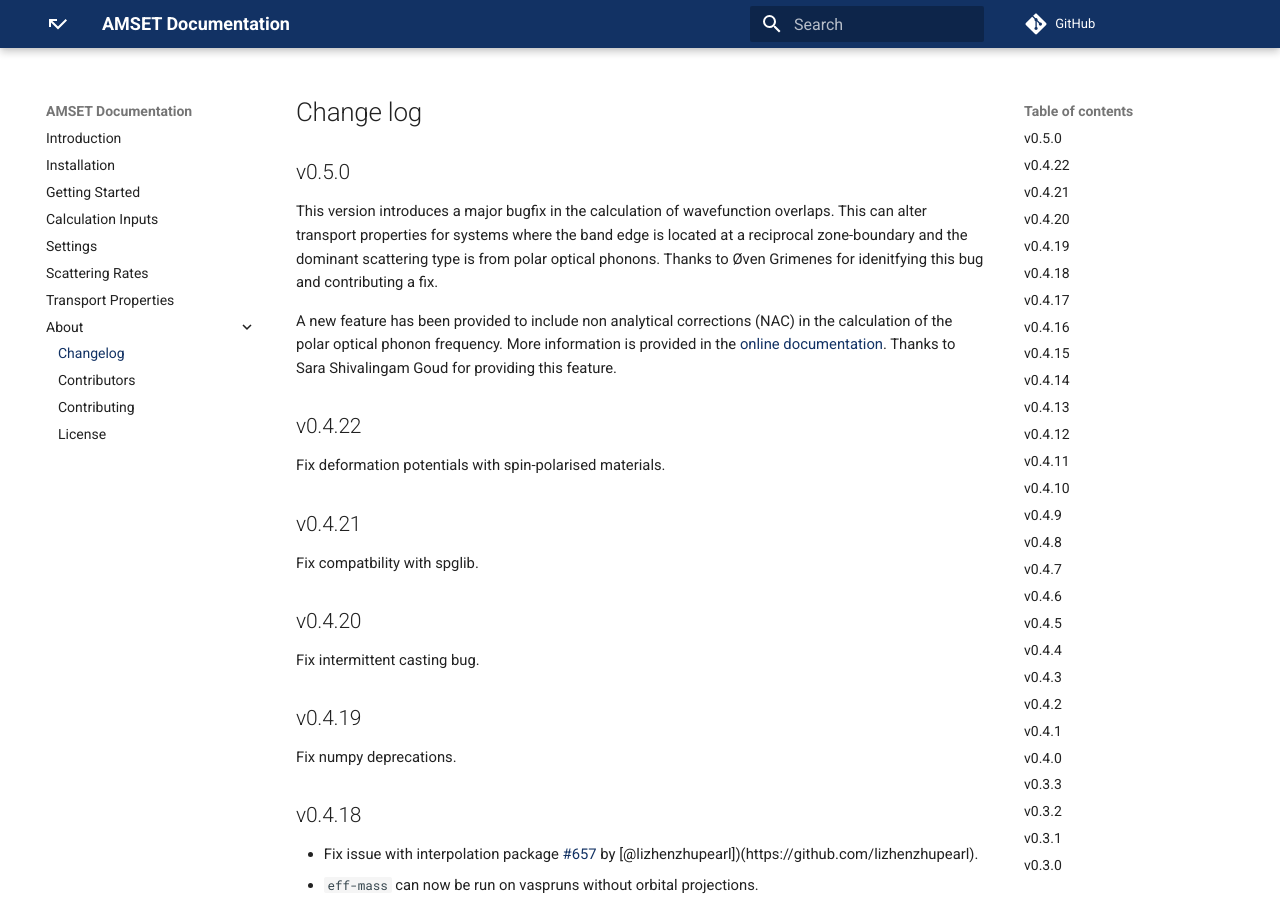
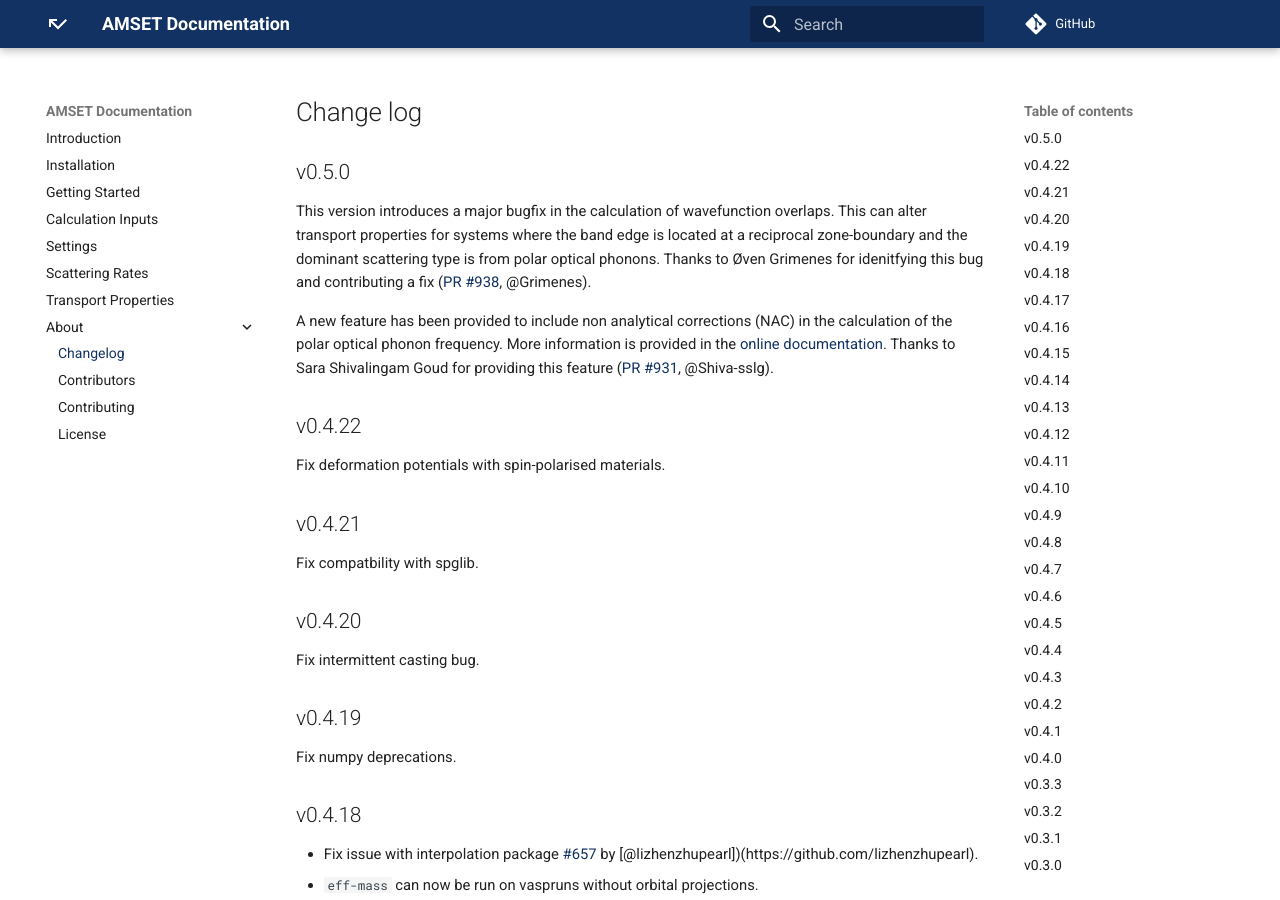
Before and after one commit to hackingmaterials/amset, an MkDocs documentation site: the page built from docs/src/changelog.md, in a window 1280 px wide and 900 px high. Built offline with MkDocs 1.6.1 and Material for MkDocs 9.7.7, drawn with Linux system fonts in a browser that asks for light colours; comment, search, counter and statistics services are not loaded.

Commit message:
Update version

```diff
--- a/amset/__init__.py
+++ b/amset/__init__.py
@@ -1 +1 @@
-__version__ = "0.4.22"
+__version__ = "0.5.0"
--- a/docs/src/changelog.md
+++ b/docs/src/changelog.md
@@ -2,9 +2,9 @@
 
 ## v0.5.0
 
-This version introduces a major bugfix in the calculation of wavefunction overlaps. This can alter transport properties for systems where the band edge is located at a reciprocal zone-boundary and the dominant scattering type is from polar optical phonons. Thanks to Øven Grimenes for idenitfying this bug and contributing a fix.
+This version introduces a major bugfix in the calculation of wavefunction overlaps. This can alter transport properties for systems where the band edge is located at a reciprocal zone-boundary and the dominant scattering type is from polar optical phonons. Thanks to Øven Grimenes for idenitfying this bug and contributing a fix ([PR #938](https://github.com/hackingmaterials/amset/pull/938), @Grimenes).
 
-A new feature has been provided to include non analytical corrections (NAC) in the calculation of the polar optical phonon frequency. More information is provided in the [online documentation](https://hackingmaterials.lbl.gov/amset/inputs/#dielectric-constants-piezoelectric-constants-and-polar-phonon-frequency). Thanks to Sara Shivalingam Goud for providing this feature.
+A new feature has been provided to include non analytical corrections (NAC) in the calculation of the polar optical phonon frequency. More information is provided in the [online documentation](https://hackingmaterials.lbl.gov/amset/inputs/#dielectric-constants-piezoelectric-constants-and-polar-phonon-frequency). Thanks to Sara Shivalingam Goud for providing this feature ([PR #931](https://github.com/hackingmaterials/amset/pull/931), @Shiva-sslg).
 
 ## v0.4.22
 
```
